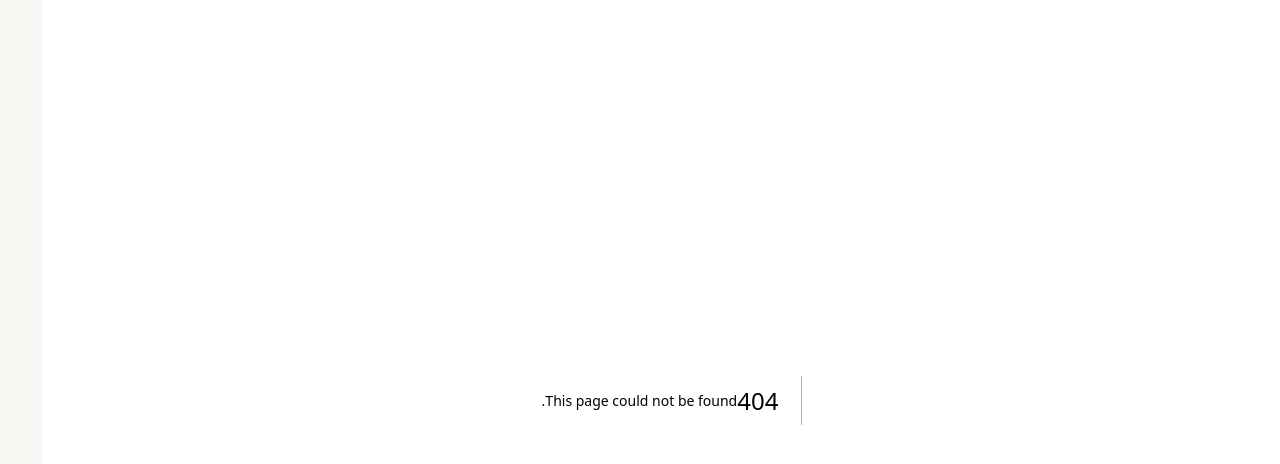
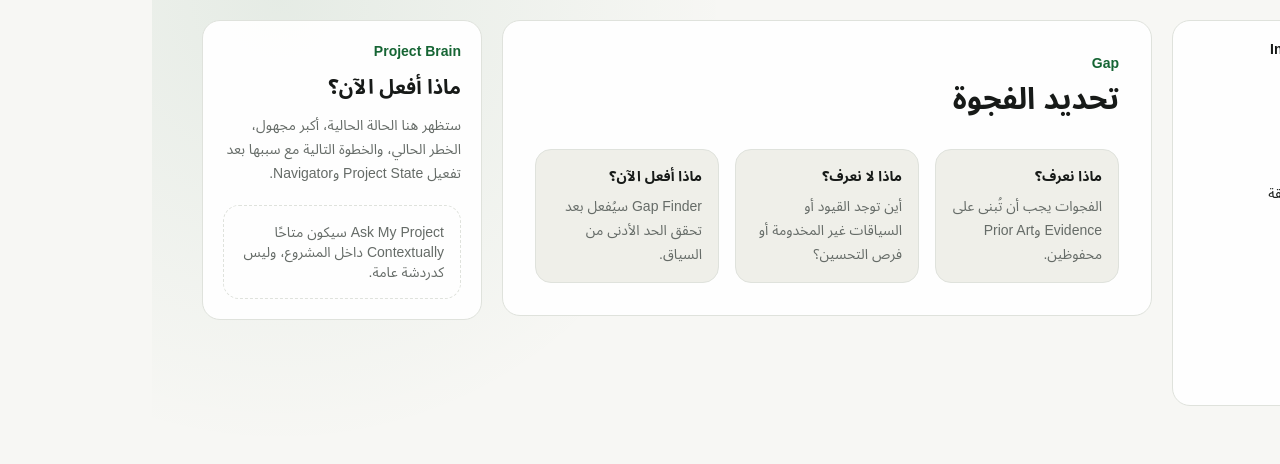
Before and after one commit to atharxai-cloud/innovation-os, a Next.js app: page /projects/1/gap in a window 1280 px wide. Before the commit this address had no page. Shown: the top 464 px of the page. Built offline with nearby package versions, Linux system fonts and the light colour scheme.

Commit message:
foundation: add src/app/(project)/projects/[projectId]/gap/page.tsx

```diff
--- /dev/null
+++ b/src/app/(project)/projects/[projectId]/gap/page.tsx
@@ -0,0 +1,13 @@
+import { WorkspacePlaceholder } from "@/components/project/workspace-placeholder";
+
+export default function GapPage() {
+  return (
+    <WorkspacePlaceholder
+      eyebrow="Gap"
+      title="تحديد الفجوة"
+      known="الفجوات يجب أن تُبنى على Evidence وPrior Art محفوظين."
+      unknown="أين توجد القيود أو السياقات غير المخدومة أو فرص التحسين؟"
+      next="Gap Finder سيُفعل بعد تحقق الحد الأدنى من السياق."
+    />
+  );
+}
```
